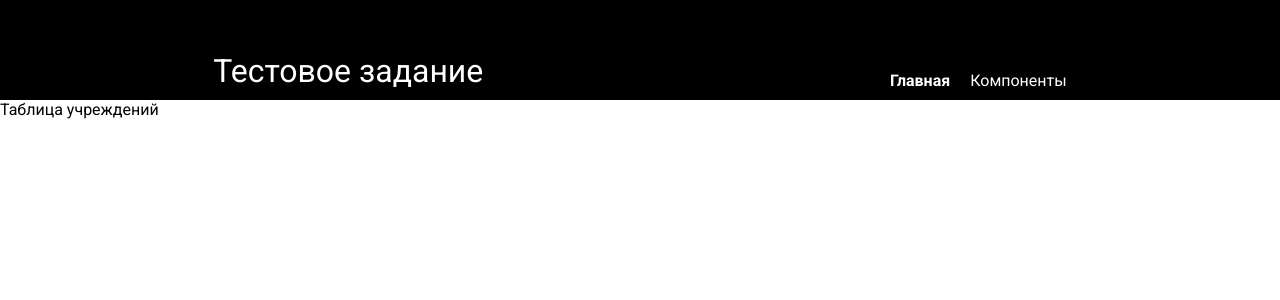
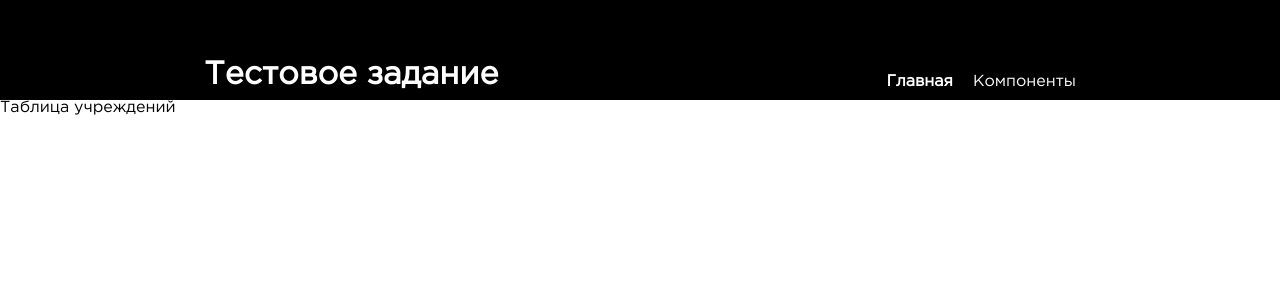
Before and after one commit to Hire-Hoffee/Schools-Table, a Vue app: page / in a window 1280 px wide. Shown: the top 300 px of the page. Built offline with nearby package versions, Linux system fonts and the light colour scheme.

Commit message:
change font and header title font weight

```diff
--- a/src/assets/main.scss
+++ b/src/assets/main.scss
@@ -1,4 +1,7 @@
-@import url('https://fonts.googleapis.com/css2?family=Roboto:ital,wght@0,100..900;1,100..900&display=swap');
+@font-face {
+  font-family: 'Gotham Pro';
+  src: url('./font/Gotham Pro.ttf');
+}
 
 html {
   box-sizing: border-box;
@@ -27,7 +30,7 @@ ul {
 }
 
 body {
-  font-family: 'Roboto', sans-serif;
+  font-family: 'Gotham Pro', sans-serif;
 }
 
 ol,
--- a/src/components/AppHeader.vue
+++ b/src/components/AppHeader.vue
@@ -22,6 +22,10 @@ header {
   justify-content: space-around;
   align-items: flex-end;
 
+  h1 {
+    font-weight: bold;
+  }
+
   nav {
     display: flex;
     gap: 20px;
```
Also changed, not shown: src/assets/font/Gotham Pro.ttf (added).
